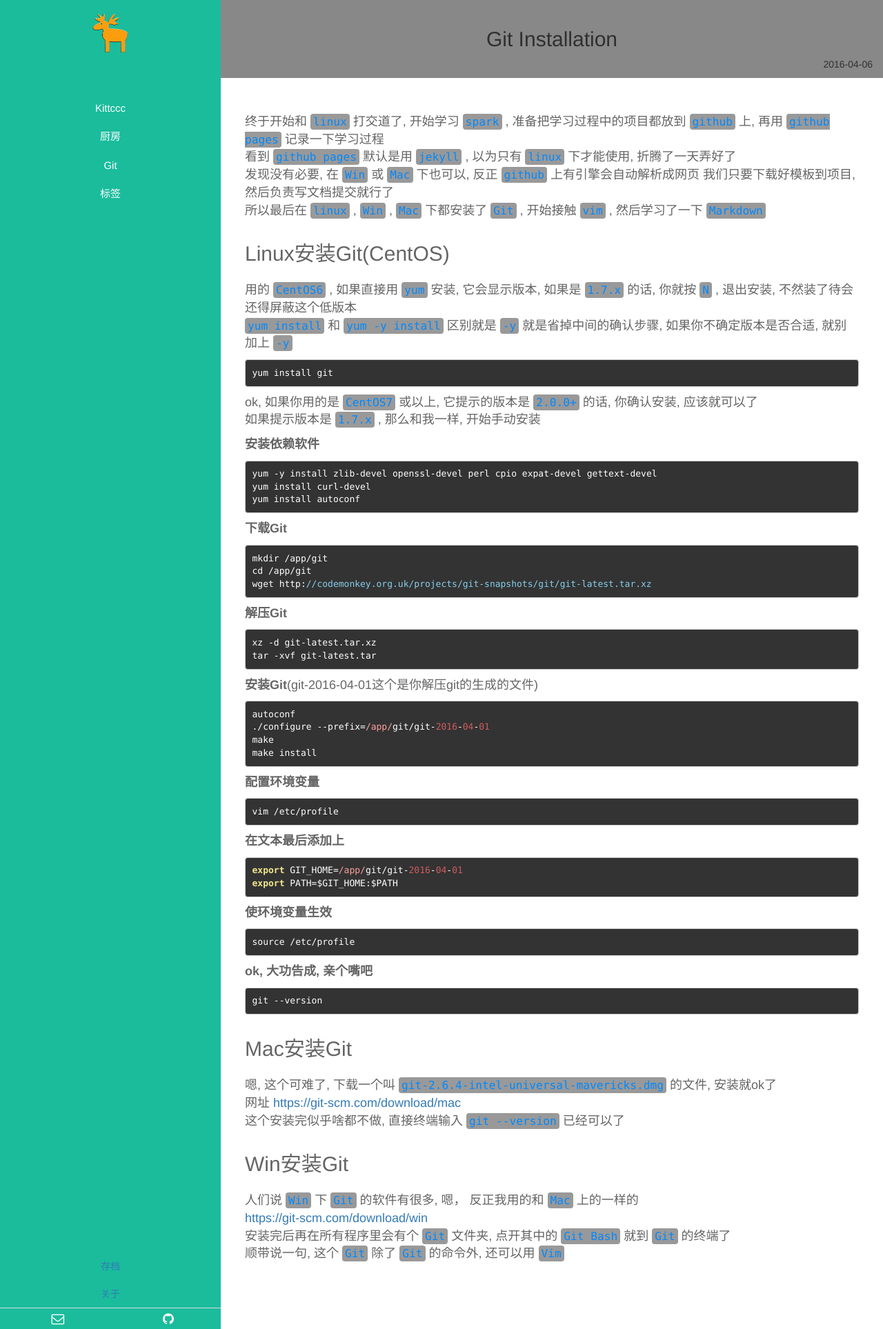
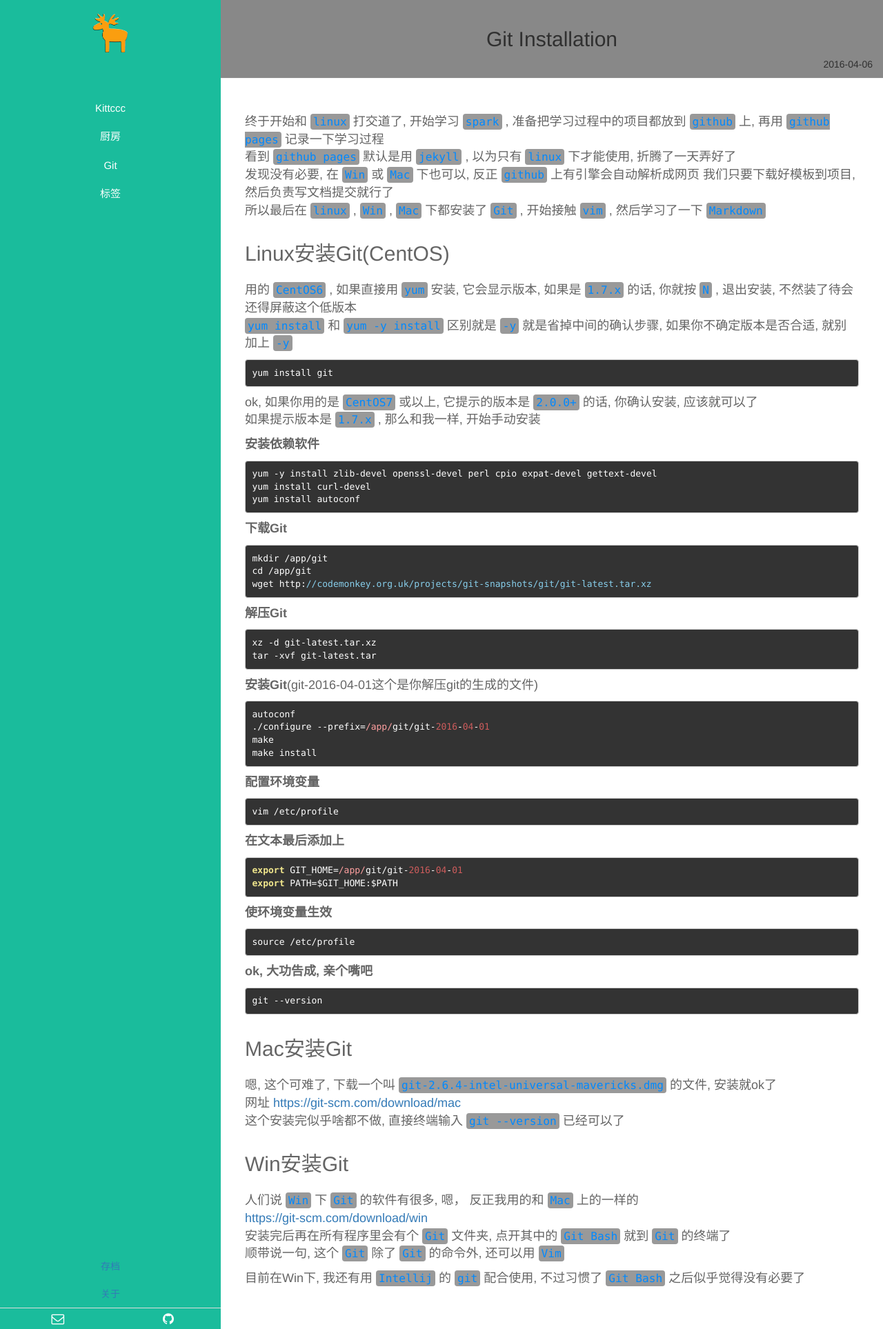
Before and after one commit to ichennan/ichennan.github.io, a Jekyll site: the page built from _posts/git/2016-04-06-Git-Installation.md, in a window 1280 px wide. Shown: the whole page at 69% size. Built offline with Jekyll 4.4.1, drawn with Linux system fonts in a browser that asks for light colours; Markdown is read by kramdown in place of the engine named in the settings.

Commit message:
modified:   _posts/git/2016-04-06-Git-Installation.md

```diff
--- a/_posts/git/2016-04-06-Git-Installation.md
+++ b/_posts/git/2016-04-06-Git-Installation.md
@@ -93,3 +93,5 @@
 [https://git-scm.com/download/win](https://git-scm.com/download/win)
 安装完后再在所有程序里会有个 `Git` 文件夹, 点开其中的 `Git Bash` 就到 `Git` 的终端了
 顺带说一句, 这个 `Git` 除了 `Git` 的命令外, 还可以用 `Vim`
+
+目前在Win下, 我还有用 `Intellij` 的 `git` 配合使用, 不过习惯了 `Git Bash` 之后似乎觉得没有必要了
```
